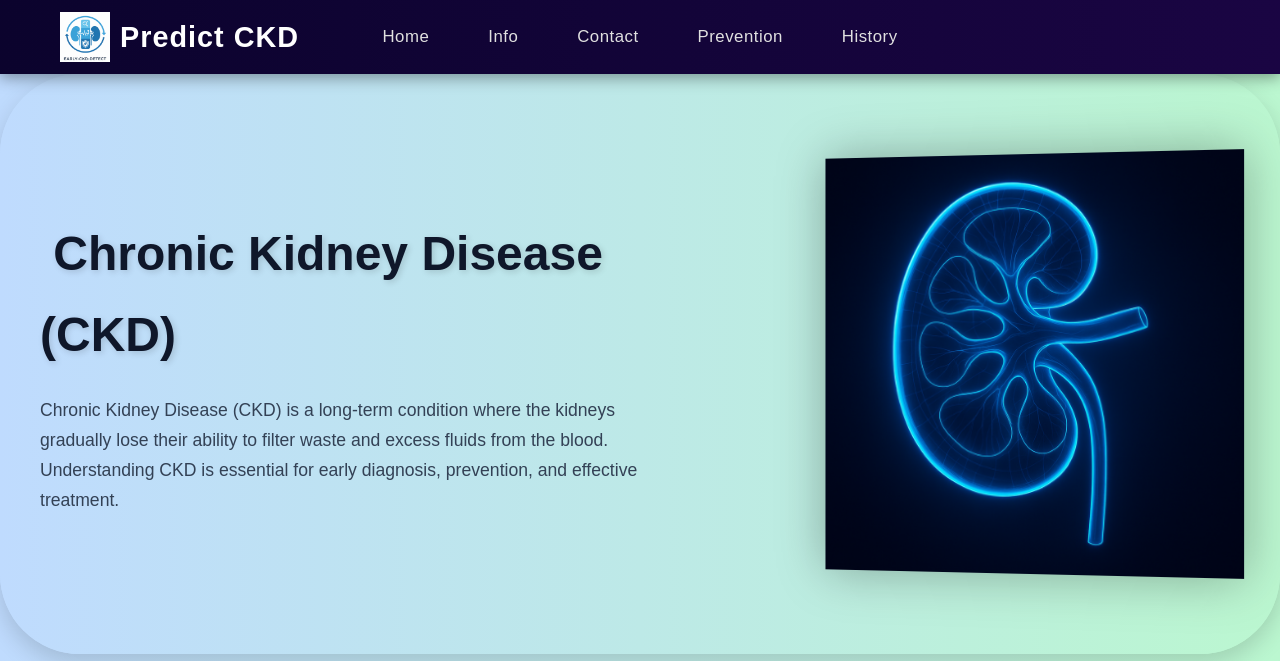
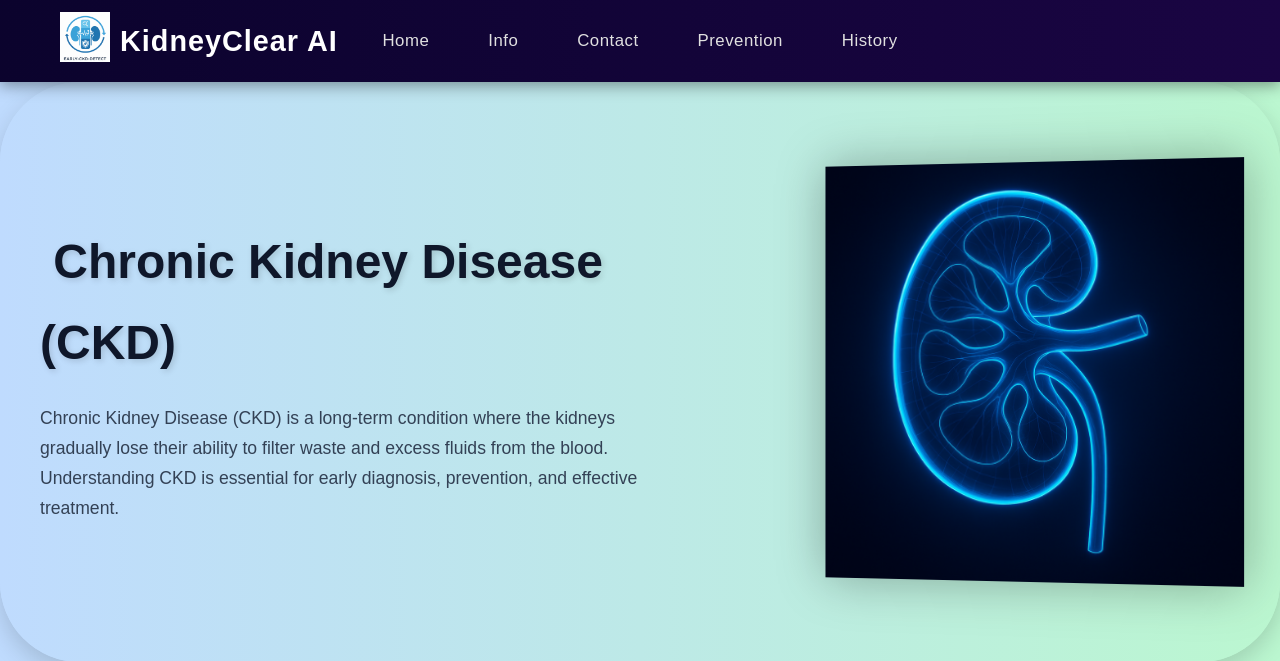
Before and after one commit to BaljeetkumarPatel/Early-Prediction-for-Chronic-Kidney-Disease-Detection, a Flask app: page /info in a window 1280 px wide. Shown: the top 661 px of the page. Run offline with Flask 3, Linux system fonts and the light colour scheme; parts of the project's set-up code (start-up, migrations or seed data) failed here and were passed over.

Commit message:
logo,title,form  updated

```diff
--- a/static/info.css
+++ b/static/info.css
@@ -43,13 +43,17 @@ body {
     transition: transform 0.3s ease;
 }
 .logo-brand img:hover {
-    transform: rotate(5deg) scale(1.05);
+    transform: rotate(1deg) scale(1.05);
 }
 .logo-brand span {
     font-weight: 700;
     font-size: 1.8rem;
     color: #ffffff;
     letter-spacing: 1px;
+}
+
+.logo-brand a{
+    text-decoration: none;
 }
 
 /* 🌠 NAV LINKS */
--- a/static/style.css
+++ b/static/style.css
@@ -54,6 +54,7 @@ h2 { font-size: 2.5rem; margin-bottom: 20px; }
     color: #ffffff;
     letter-spacing: 1px;
 }
+
 .logo-brand a{
     text-decoration: none;
 }
--- a/templates/info.html
+++ b/templates/info.html
@@ -16,8 +16,10 @@
   <!-- Navbar -->
   <nav class="navbar">
     <div class="logo-brand">
-      <img src="{{ url_for('static', filename='logo.png') }}" alt="Logo">
-      <span>Predict CKD</span>
+      <a href="home.html">
+        <img src="{{ url_for('static', filename='logo.png') }}" alt="Logo">
+      </a>
+      <a href="home.html" ><span>KidneyClear AI</span></a>
     </div>
     <ul class="nav-links">
       <li><a href="{{ url_for('home') }}">Home</a></li>
```
Also changed, not shown: logo.png (deleted).
